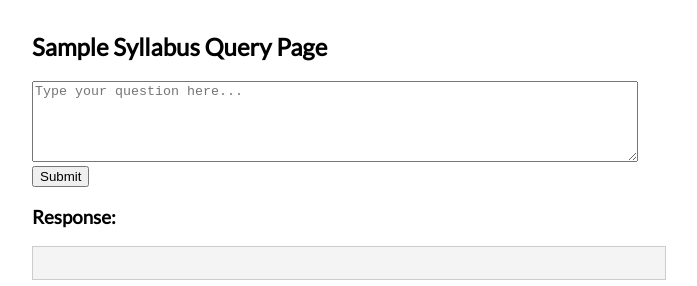
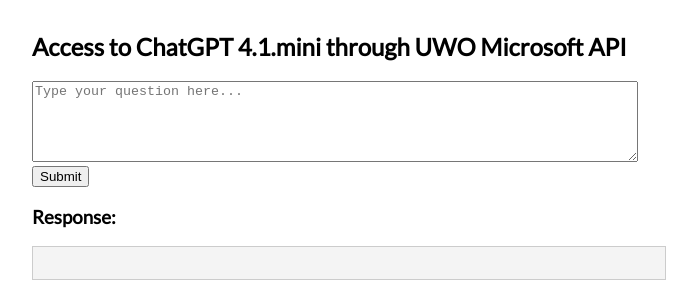
Before and after one commit to dbousfie/evaluation_bot, a plain HTML site: page index.html in a window 1280 px wide. Shown: the whole page, without its empty margins (0-697 px from the left). Drawn offline with Linux system fonts and the light colour scheme.

Commit message:
Update index.html

```diff
--- a/index.html
+++ b/index.html
@@ -25,7 +25,7 @@
   </style>
 </head>
 <body>
-  <h2>Sample Syllabus Query Page</h2>
+  <h2>Access to ChatGPT 4.1.mini through UWO Microsoft API</h2>
   <form id="queryForm">
     <textarea name="query" id="query" rows="5" cols="60" placeholder="Type your question here..."></textarea><br />
     <button type="submit">Submit</button>
```
